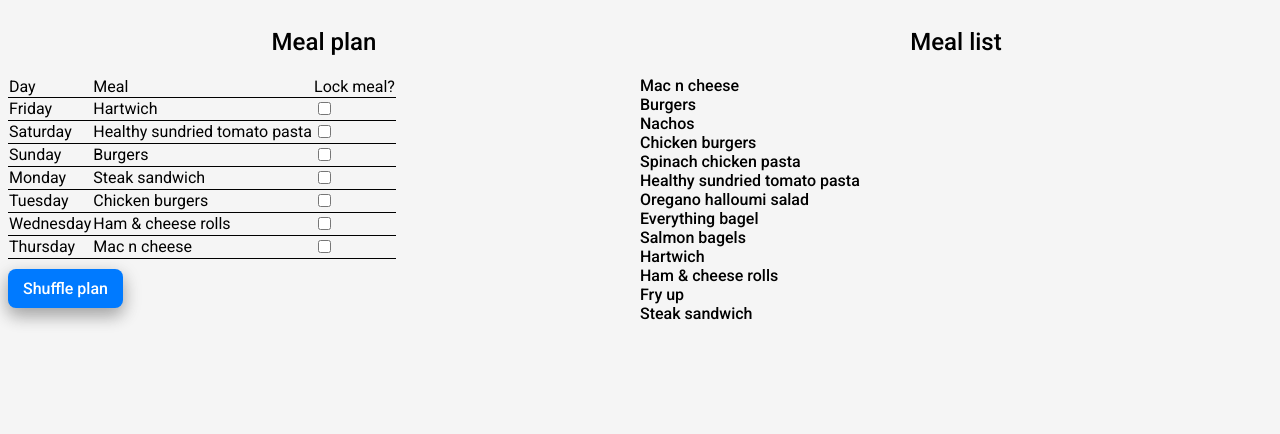
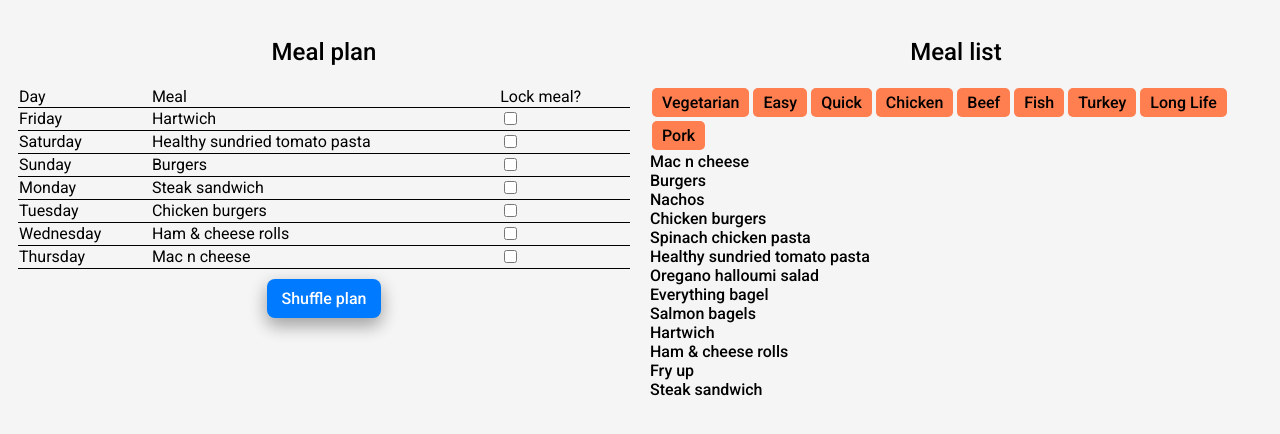
Before and after one commit to colinc1991/MealPlanner, an Angular app: page / in a window 1280 px wide. Shown: the top 434 px of the page. Built offline with nearby package versions, Linux system fonts and the light colour scheme.

Commit message:
Filter items work

```diff
--- a/src/app/app.component.html
+++ b/src/app/app.component.html
@@ -19,10 +19,20 @@
             </tr>
             }
         </table>
-        <div id="shuffleButton" class="clickable" (click)="shufflePlan()">Shuffle plan</div>
+        <div class="button-container flex">
+            <div id="shuffleButton" class="clickable" (click)="shufflePlan()">Shuffle plan</div>
+        </div>
     </div>
     <div id="meal-list">
         <h2>Meal list</h2>
+
+        <div id="meal-tag-container">
+            @for (filterItem of filterItems; track $index) {
+            <app-filter-item [name]="filterItem.tag" [active]="filterItem.active"
+                (activeChangedEvent)="handleFilterItemClick($event)"></app-filter-item>
+            }
+        </div>
+
         @for (meal of meals; track $index) {
         <div>{{meal.name}}</div>
         }
--- a/src/app/app.component.scss
+++ b/src/app/app.component.scss
@@ -1,13 +1,14 @@
 .container {
     display: flex;
-
-    div {
-        width: 100%;
-    }
 
     h2 {
         text-align: center;
     }
+}
+
+.container>div {
+    width: 50%;
+    padding: 10px;
 }
 
 #plan-container {
@@ -15,6 +16,8 @@
     table {
         border-collapse: separate;
         border-spacing: 0;
+        margin: 0 auto;
+        width: 100%;
 
         th,
         td {
@@ -27,6 +30,9 @@
 
     }
 
+    .button-container {
+        justify-content: center;
+
         #shuffleButton {
             background-color: #007AFF;
             color: white;
@@ -36,3 +42,4 @@
             box-shadow: 0 8px 16px 0 rgba(0, 0, 0, 0.2), 0 6px 20px 0 rgba(0, 0, 0, 0.19);
         }
     }
+}
--- a/src/app/app.component.ts
+++ b/src/app/app.component.ts
@@ -4,12 +4,14 @@
 import { FormsModule } from '@angular/forms';
 import { MEAL_LIST } from '../dtos/meal-list';
 import { MealTag } from '../dtos/meal-tag';
+import { FilterItem } from '../dtos/filter-item';
+import { FilterItemComponent } from "./filter-item/filter-item.component";
 
 
 @Component({
     selector: 'app-root',
     standalone: true,
-    imports: [FormsModule],
+    imports: [FormsModule, FilterItemComponent],
     templateUrl: './app.component.html',
     styleUrl: './app.component.scss'
 })
@@ -19,9 +21,12 @@
     meals: Meal[] = MEAL_LIST;
     meatMeals: Meal[] = [];
     vegMeals: Meal[] = [];
+    filterItems: FilterItem[];
+    mealTags: MealTag[] = Object.values(MealTag);
 
     constructor() {
         this.mealPlans = this.initMealPlans();
+        this.filterItems = this.initFilterItems();
     }
 
     ngOnInit(): void {
@@ -60,7 +65,20 @@
         }
     }
 
-    initMealPlans(): MealPlan[] {
+    handleFilterItemClick($event: FilterItem) {
+        const filterItem = this.filterItems.find(x => x.tag == $event.tag);
+        if (filterItem) {
+            filterItem.active = $event.active;
+        }
+
+        const activeFilterTags: string[] = this.filterItems.filter(x => x.active == true).map(x => x.tag.toString());
+        const filteredMeals = this.meals.filter(x =>
+            x.tags.some(y => activeFilterTags.includes(y.toString()))
+        );
+        this.meals = filteredMeals;
+    }
+
+    private initMealPlans(): MealPlan[] {
         return [
             { dayOfWeek: 'Friday', meal: { name: '', tags: [] }, isLocked: false },
             { dayOfWeek: 'Saturday', meal: { name: '', tags: [] }, isLocked: false },
@@ -70,6 +88,16 @@
             { dayOfWeek: 'Wednesday', meal: { name: '', tags: [] }, isLocked: false },
             { dayOfWeek: 'Thursday', meal: { name: '', tags: [] }, isLocked: false },
         ]
+    }
+
+    private initFilterItems(): FilterItem[] {
+        let filterItems: FilterItem[] = [];
+        for (let i = 0; i < this.mealTags.length; i++) {
+            const element = this.mealTags[i];
+
+            filterItems.push({ active: true, tag: element });
+        }
+        return filterItems;
     }
 
     private shuffle(array: Array<any>) {
--- /dev/null
+++ b/src/app/filter-item/filter-item.component.html
@@ -0,0 +1,3 @@
+<div class="filter-item clickable" [ngClass]="{ 'active': active, 'inactive': !active }" (click)="flipActive()">
+    {{name}}
+</div>
--- /dev/null
+++ b/src/app/filter-item/filter-item.component.scss
@@ -0,0 +1,13 @@
+.filter-item {
+    padding: 5px 10px;
+    background-color: coral;
+    display: inline-block;
+    margin: 2px;
+    border-radius: 5px;
+    transition: all .2s ease-in;
+}
+
+.inactive {
+    color: #333333;
+    background-color: #F4A893;
+}
--- /dev/null
+++ b/src/app/filter-item/filter-item.component.ts
@@ -0,0 +1,25 @@
+import { NgClass } from '@angular/common';
+import { Component, EventEmitter, Input, Output } from '@angular/core';
+import { FilterItem } from '../../dtos/filter-item';
+import { MealTag } from '../../dtos/meal-tag';
+
+@Component({
+    selector: 'app-filter-item',
+    standalone: true,
+    imports: [NgClass],
+    templateUrl: './filter-item.component.html',
+    styleUrl: './filter-item.component.scss'
+})
+export class FilterItemComponent {
+    @Input() name: MealTag | undefined = undefined;
+    @Input() active: boolean = true;
+    @Output() activeChangedEvent = new EventEmitter<FilterItem>();
+
+    flipActive() {
+        if (!this.name) {
+            return;
+        }
+        this.active = !this.active;
+        this.activeChangedEvent.emit({ active: this.active, tag: this.name });
+    }
+}
--- /dev/null
+++ b/src/dtos/filter-item.ts
@@ -0,0 +1,6 @@
+import { MealTag } from "./meal-tag";
+
+export interface FilterItem {
+    tag: MealTag;
+    active: boolean;
+}
--- a/src/styles.scss
+++ b/src/styles.scss
@@ -17,3 +17,7 @@
     user-select: none;
     /* Standard syntax */
 }
+
+.flex {
+    display: flex;
+}
```
Also changed, not shown: 1 other file (tests, documents, lock files or other folders). Lines whose indentation alone changed are shown as unchanged.
